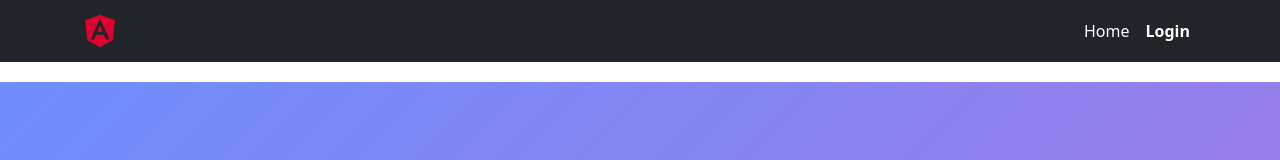
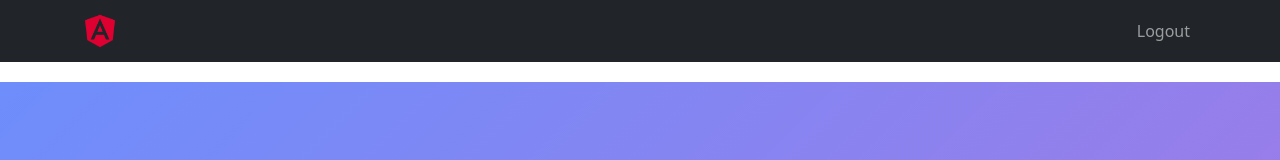
Before and after one commit to Vaibhavredekar02/RBAC-System-_Angular, an Angular app: page /login in a window 1280 px wide. Shown: the top 160 px of the page. Built offline with nearby package versions, Linux system fonts and the light colour scheme; sample sign-in values are in the browser's storage.

Commit message:
new update

```diff
--- a/src/app/app.component.ts
+++ b/src/app/app.component.ts
@@ -16,7 +16,7 @@ export class AppComponent {
   constructor(private router: Router) {}
 
   logout() {
-    sessionStorage.removeItem('loggedInUser');
+    localStorage.removeItem('loggedInUser');
     this.router.navigate(['/home']);
   }
 }
--- a/src/app/login/login.component.ts
+++ b/src/app/login/login.component.ts
@@ -25,7 +25,7 @@ export class LoginComponent {
         );
 
         if (user) {
-          sessionStorage.setItem('loggedInUser', JSON.stringify(user));
+          localStorage.setItem('loggedInUser', JSON.stringify(user));
 
           if (user.role === 'Admin') {
             this.router.navigate(['/admindash']);
--- a/src/app/myservice.service.ts
+++ b/src/app/myservice.service.ts
@@ -33,11 +33,11 @@ export class MyserviceService {
 
 
   private getLoggedInUser(): any {
-    return JSON.parse(sessionStorage.getItem('loggedInUser') || '{}');
+    return JSON.parse(localStorage.getItem('loggedInUser') || '{}');
   }
 
     isLoggedIn(): boolean {
-      return !!sessionStorage.getItem('loggedInUser');
+      return !!localStorage.getItem('loggedInUser');
     }
 
     isAdmin(): boolean {
@@ -56,6 +56,6 @@ export class MyserviceService {
     }
 
     logout(): void {
-      sessionStorage.removeItem('loggedInUser');
+      localStorage.removeItem('loggedInUser');
     }
   }
```
Also changed, not shown: 1 other file (tests, documents, lock files or other folders).
